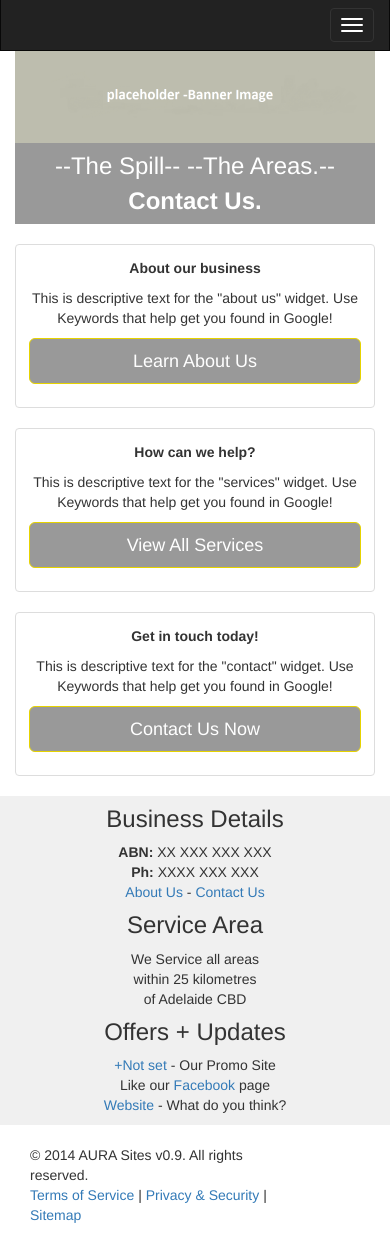
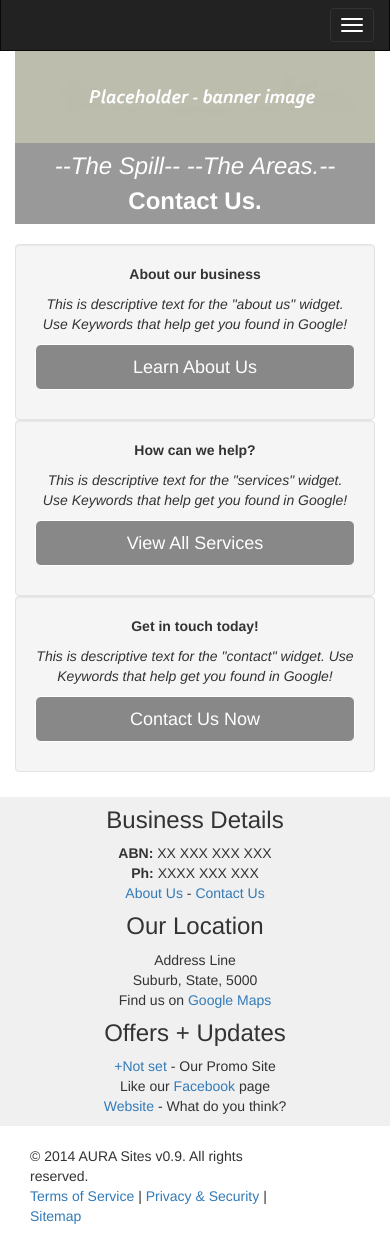
Before and after one commit to AURADeveloper/AURASites, a PHP site: page / in a window 390 px wide. Shown: the part 122-1368 px from the top of the page. Before the commit the page ends 1345 px from the top, so only its background shows below. Run offline with PHP 8.4, Linux system fonts and the light colour scheme; some libraries are stand-ins or nearby versions.

Commit message:
Header pull-right has hidden-xs to hide in mobile view - Responsive navbar-toggle is now completely active php component - Image placeholders in effect - our location in footer chosen - footer added a margin-top 20 - removed all margin- bottom of each content module page - added a .well instead of .thumbnail on home page

```diff
--- a/assets/css/site.css
+++ b/assets/css/site.css
@@ -24,23 +24,22 @@ header .container .row {
   margin-bottom: 20px;
   color: #FFFFFF;
 }
-.quote-section em {
-  color: #E81E25;
-}
+
 a.list-group-item {
   min-height: 190px;
 }
 a.list-group-item .active small {
-  color: #fff;
+    color: #fff;
 }
 .quote-btn {
-  margin-top: 60px;
+    margin-top: 60px;
 }
 .quote-text {
-  margin-top: 20px;
+    margin-top: 20px;
 }
 .footer-section {
   background: #F0F0F0;
+  margin-top: 25px;
   margin-bottom: 20px;
 }
 .footer-section h3 {
@@ -50,14 +49,14 @@ a.list-group-item .active small {
   margin-bottom: 20px;
 }
 .input-group-addon.success {
-  border-color: #e6d300;
+  border-color: #000000;
   background-color: #048422;
   color: #444444;
 }
 .btn-primary {
   color: #FFFFFF;
-  background-color: #999999;
-  border-color: #e6d300;
+  background-color: #888888;
+  border-color: #FFFFFF;
 }
 .btn-primary:hover,
 .btn-primary:focus,
@@ -66,7 +65,7 @@ a.list-group-item .active small {
 .open .dropdown-toggle.btn-primary {
   color: #FFFFFF;
   background-color: #444444;
-  border-color: #a89b00;
+  border-color: #888888;
 }
 .btn-primary:active,
 .btn-primary.active,
@@ -89,14 +88,14 @@ fieldset[disabled] .btn-primary:active,
 .btn-primary[disabled].active,
 fieldset[disabled] .btn-primary.active {
   background-color: #048422;
-  border-color: #e6d300;
+  border-color: #888888;
 }
 .btn-primary .badge {
   color: #ffeb00;
   background-color: #444444;
 }
 .well{
-    margin-bottom: 40px;
+    margin-bottom: 0px;
 }
 
 .list-group{
--- a/assets/json/client.json
+++ b/assets/json/client.json
@@ -4,10 +4,10 @@
   "phone": "XXXX XXX XXX",
   "fax": "(08) XXX XXXX",
   "address": {
-      "street": "-",
-      "suburb": "Adelaide",
-      "state": "SA",
-      "postcode": 0
+      "street": "Address Line",
+      "suburb": "Suburb",
+      "state": "State",
+      "postcode": 5000
   },
   "serviceArea": {
       "km": 25,
--- a/assets/json/layout.json
+++ b/assets/json/layout.json
@@ -1,7 +1,7 @@
 {
     "footer": [
         "BUSINESS_DETAILS",
-        "SERVICE_AREA",
+        "OUR_LOCATION",
         "OFFERS_AND_UPDATES"
     ]
 }
--- /dev/null
+++ b/googlebc0afa9a3a775dd8.html
@@ -0,0 +1 @@
+google-site-verification: googlebc0afa9a3a775dd8.html
--- a/index.php
+++ b/index.php
@@ -10,6 +10,10 @@
 
     $business = json_decode(file_get_contents('assets/json/client.json'), TRUE);
     $layout = json_decode(file_get_contents('assets/json/layout.json'), TRUE);
+
+    $path = ltrim($_SERVER['REQUEST_URI'], '/');
+    $elements = explode('/', $path);
+    $active = count($elements) == 0 ? '' : strtolower(array_shift($elements));
 ?>
 
 <!DOCTYPE html>
@@ -48,22 +52,27 @@
     <header role="banner">
         <div class="container">
             <div class="row">
-                <div class="col-xs-6"><h1>AURA Sites v0.9</h1>
-<!--                    <a href="#"><img src="assets/img/hardyards-logo-web.png"></a>-->
+                <div class="col-xs-6">
+                    <h1>AURA Sites v0.9</h1>
+<!--                    <img class="pull-left" src="assets/img/aaa-head-splash.png">-->
                 </div>
-                <div class="col-xs-6">
+                <div class="col-xs-6 hidden-xs">
+                    <div class="pull-right">
+                    <h3>Ph. XXXX XXXX</h3>
 <!--                    <img class="pull-right" src="assets/img/aaa-head-splash.png">-->
+                    </div>
                 </div>
-            </div>
-        </div>
+             </div>
+         </div>
     </header>
+
+
 
     <!-- Responsive Nav ================================================== -->
 	<nav class="navbar navbar-inverse" role="navigation">
         <div class="container">
             <div class="navbar-header">
-                <button type="button" class="navbar-toggle" data-toggle="collapse"
-                data-target="#header-navbar-collapse">
+                <button type="button" class="navbar-toggle" data-toggle="collapse" data-target="#header-navbar-collapse">
                 <span class="sr-only">Toggle navigation</span>
                 <span class="icon-bar"></span>
                 <span class="icon-bar"></span>
@@ -74,25 +83,24 @@
             <!-- Collect the nav links, forms, and other content for toggling -->
             <div class="collapse navbar-collapse" id="header-navbar-collapse">
                 <ul class="nav navbar-nav">
-                <li class="active"><a href="/">Home</a></li>
-                <li><a href="samples">Samples</a></li>
-                <li><a href="services">Services</a></li>
-                <li><a href="about">About</a></li>
-                <li><a href="location">Location</a></li>
-                <li><a href="contact">Contact</a></li>
+                <li<?php echo $active == '' ? ' class="active"' : ''; ?>><a href="/">Home</a></li>
+                <li<?php echo $active == 'samples' ? ' class="active"' : ''; ?>><a href="samples">Samples</a></li>
+                <li<?php echo $active == 'services' ? ' class="active"' : ''; ?>><a href="services">Services</a></li>
+                <li<?php echo $active == 'about' ? ' class="active"' : ''; ?>><a href="about">About</a></li>
+                <li<?php echo $active == 'location' ? ' class="active"' : ''; ?>><a href="location">Location</a></li>
+                <li<?php echo $active == 'contact' ? ' class="active"' : ''; ?>><a href="contact">Contact</a></li>
                 </ul>
             </div>
             <!-- /.navbar-collapse -->
+
         </div>
 	</nav>
 
+
+
     <!--  Content Module ================================================== -->
     <?php
-        $path = ltrim($_SERVER['REQUEST_URI'], '/');
-        $elements = explode('/', $path);
-        if(count($elements) == 0)
-            include "partials/home.html";
-        else switch (strtolower(array_shift($elements))) {
+        switch ($active) {
             case "samples":
                 include "partials/samples.html";
                 break;
--- a/partials/about.html
+++ b/partials/about.html
@@ -48,7 +48,7 @@
 
     <div class="col-lg-6">
 
-      <img src="../assets/img/hardyards-ss-40183636.png" alt="placehold.it/560x320">
+      <img src="../assets/js/holder.js/560x320" alt="placehold.it/560x320">
 
     </div>
   </div>
--- a/partials/contact.html
+++ b/partials/contact.html
@@ -32,6 +32,7 @@
             <div class="alert alert-danger" ng-show="error == true"><span class="glyphicon glyphicon-remove"></span> Error! {{ errorReason }}</div>
           </div>
         </div>
+
         <div class="row">
           <div class="col-lg-12">
             <div class="form-group">
--- a/partials/home.html
+++ b/partials/home.html
@@ -9,9 +9,7 @@
   <div class="row">
     <div class="col-lg-12">
       <div class="quote-section">
-
-         --The Spill--  --The Areas.-- <strong>Contact Us.</strong>
-
+         <em>--The Spill--  --The Areas.-- </em><strong>Contact Us.</strong>
       </div>
     </div>
   </div>
@@ -20,31 +18,31 @@
 <div class="container">
   <div class="row">
     <div class="col-sm-6 col-md-4">
-      <div class="thumbnail">
+      <div class="well">
         <!--<img data-src="holder.js/340x120" alt="...">-->
         <div class="caption">
           <p class="thumbnail-header text-center"><strong>About our business</strong></p>
-          <p class="text-center">This is descriptive text for the "about us" widget. Use Keywords that help get you found in Google!</p>
+          <p class="text-center"><em>This is descriptive text for the "about us" widget. Use Keywords that help get you found in Google!</em></p>
           <p><a href="" class="btn btn-primary btn-lg btn-block" role="button">Learn About Us</a> </p>
         </div>
       </div>
     </div>
     <div class="col-sm-6 col-md-4">
-      <div class="thumbnail">
+      <div class="well">
         <!--<img data-src="holder.js/340x120" alt="...">-->
         <div class="caption">
           <p class="thumbnail-header text-center"><strong>How can we help?</strong></p>
-          <p class="text-center">This is descriptive text for the "services" widget. Use Keywords that help get you found in Google!</p>
+          <p class="text-center"><em>This is descriptive text for the "services" widget. Use Keywords that help get you found in Google!</em></p>
           <p><a href="" class="btn btn-primary btn-lg btn-block" role="button">View All Services</a></p>
         </div>
       </div>
     </div>
     <div class="col-sm-12 col-md-4">
-      <div class="thumbnail">
+      <div class="well">
         <!--<img data-src="holder.js/340x120" alt="...">-->
         <div class="caption">
           <p class="thumbnail-header text-center"><strong>Get in touch today!</strong></p>
-          <p class="text-center">This is descriptive text for the "contact" widget. Use Keywords that help get you found in Google!</p>
+          <p class="text-center"><em>This is descriptive text for the "contact" widget. Use Keywords that help get you found in Google!</em></p>
           <p><a href="" class="btn btn-primary btn-lg btn-block" role="button">Contact Us Now</a> </p>
         </div>
       </div>
--- a/partials/location.html
+++ b/partials/location.html
@@ -15,8 +15,7 @@
     <div class="col-lg-12">
 
 
-      <iframe src="https://www.google.com/maps/embed?pb=!1m14!1m8!1m3!1d3274.6027984752145!2d138.541937!3d-34.841077999999996!3m2!1i1024!2i768!4f13.1!3m3!1m2!1s0x0%3A0x6342cb9855415634!2sAaa+Tarp+Service+Pty+Ltd!5e0!3m2!1sen!2s!4v1400864432353" width="100%" height="450" frameborder="0" style="border:0"></iframe>
-
+      <iframe src="https://www.google.com/maps/embed?pb=!1m18!1m12!1m3!1d3272.723283167398!2d138.6141954993238!3d-34.888294367855046!2m3!1f0!2f0!3f0!3m2!1i1024!2i768!4f13.1!3m3!1m2!1s0x6ab0c90a326bd11d%3A0x21fb7a6f24e23dbe!2sAURA+Access!5e0!3m2!1sen!2s!4v1406865636967" width="100%" height="450" frameborder="0" style="border: 0"></iframe>
 
 
     </div>
--- a/partials/samples.html
+++ b/partials/samples.html
@@ -19,21 +19,21 @@
         <!-- Wrapper for slides -->
         <div class="carousel-inner">
             <div class="item active">
-                <img src="../assets/img/hardyards-banner-test1.png" alt="...">
+                <img src="../assets/img/banner-placeholder.png" alt="...">
                 <div class="carousel-caption">
                     <h3>Completed</h3>
                     <!--<p></p>-->
                 </div>
             </div>
             <div class="item">
-                <img src="../assets/img/hardyards-banner-test2.png" alt="...">
+                <img src="../assets/img/banner-placeholder.png" alt="...">
                 <div class="carousel-caption">
                     <h3>Before</h3>
                     <!--<p></p>-->
                 </div>
             </div>
             <div class="item">
-                <img src="../assets/img/hardyards-banner-test3.png" alt="...">
+                <img src="../assets/img/banner-placeholder.png" alt="...">
                 <div class="carousel-caption">
                     <h3>In Progress</h3>
                     <!--<p></p>-->
--- a/partials/services.html
+++ b/partials/services.html
@@ -14,7 +14,7 @@
                 <a href="contact" class="list-group-item">
                     <div class="media col-sm-6 col-md-3">
                         <figure class="text-center">
-                            <img class="media-object img-responsive"  src="../assets/img/hardyards-ss-151130237.png" alt="placehold.it/350x250" >
+                            <img class="media-object img-responsive"  src="../assets/js/holder.js/350x250" alt="../assets/js/holder.js/350x250">
                         </figure>
                     </div>
                     <div class="col-sm-6 col-md-6">
@@ -40,7 +40,7 @@
                 <a href="contact" class="list-group-item">
                     <div class="media col-sm-6 col-md-3">
                         <figure class="text-center">
-                            <img class="media-object img-responsive" src="../assets/img/hardyards-ss-51764395.png" alt="placehold.it/350x250" >
+                            <img class="img-responsive" src="../assets/js/holder.js/350x250" alt="../assets/js/holder.js/350x250">
                         </figure>
                     </div>
                     <div class="col-sm-6 col-md-6">
```
Also changed, not shown: assets/img/banner-placeholder-old.png (added), assets/img/banner-placeholder.png.
